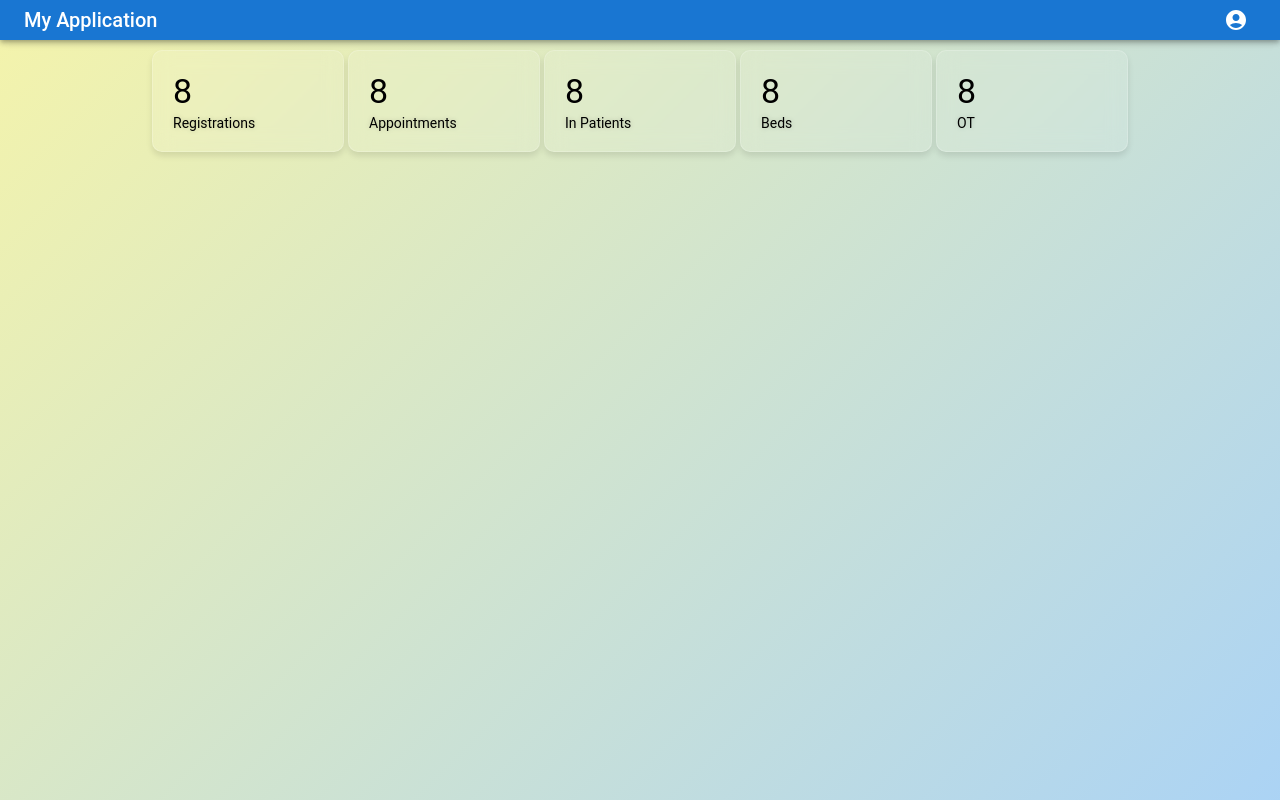
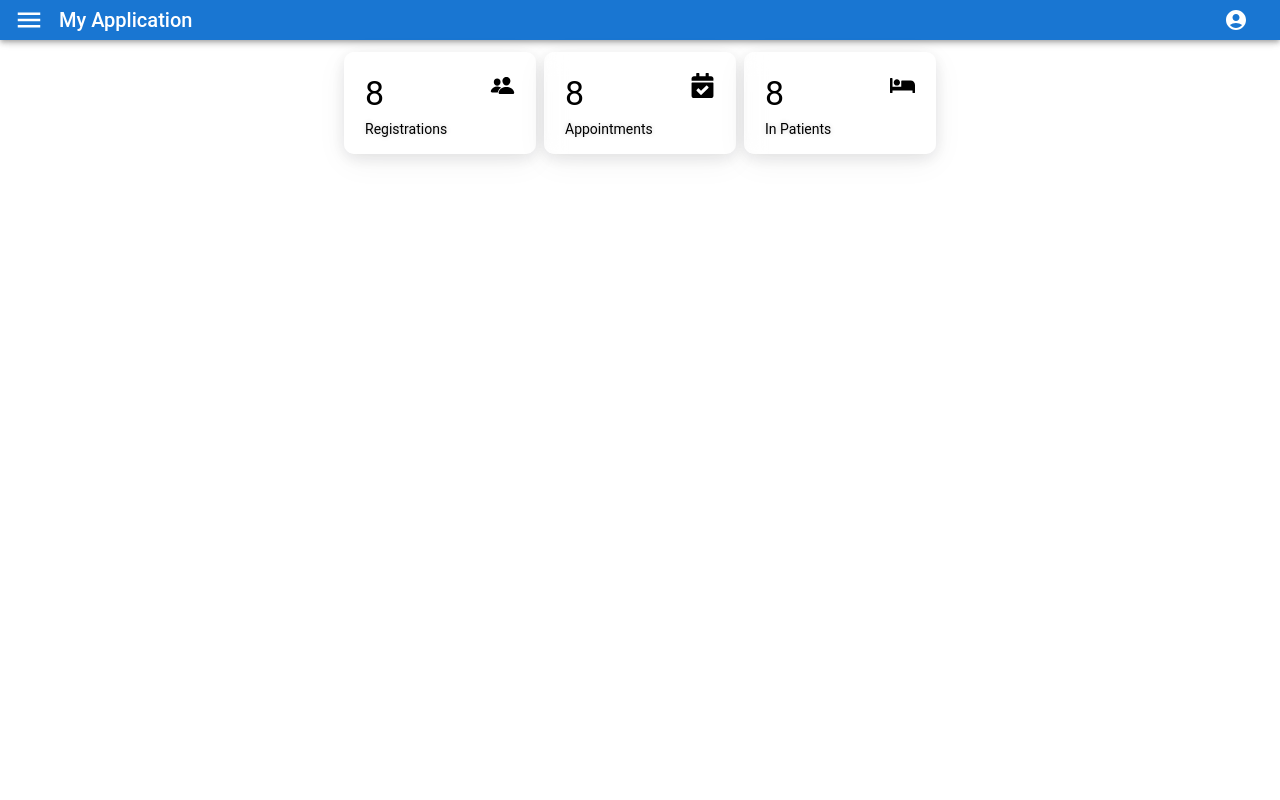
Before and after one commit to KiranBehara2312/ledgerbook, a React (Vite) app: page /pages/home in a window 1280 px wide. Built offline with nearby package versions, Linux system fonts and the light colour scheme.

Commit message:
Layout done

```diff
--- a/src/components/custom/MyHeading.jsx
+++ b/src/components/custom/MyHeading.jsx
@@ -5,9 +5,10 @@ const MyHeading = ({
   variant = "h5",
   text = "Default Heading",
   alignCenter = false,
+  sx = {}
 }) => {
   return (
-    <Typography variant={variant} className={alignCenter ? "alignCenter" : ""}>
+    <Typography variant={variant} className={alignCenter ? "alignCenter" : ""} sx={sx}>
       {text}
     </Typography>
   );
--- a/src/components/shared/MyHeader.jsx
+++ b/src/components/shared/MyHeader.jsx
@@ -1,11 +1,18 @@
-import React from "react";
-import { AppBar, Toolbar, Typography, IconButton } from "@mui/material";
-import { MdAccountCircle } from "react-icons/md";
+import React, { useState } from "react";
+import { AppBar, Toolbar, Typography, IconButton, Drawer } from "@mui/material";
+import { MdAccountCircle, MdMenu } from "react-icons/md";
 
 const MyHeader = () => {
+  const [open, setOpen] = useState(false);
   return (
+    <>
       <AppBar position="static" sx={{ height: "40px" }}>
         <Toolbar sx={{ minHeight: "40px !important", height: "40px" }}>
+          <MdMenu
+            size={30}
+            style={{ paddingRight: "15px", marginLeft: "-10px" }}
+            onClick={() => setOpen(true )}
+          />
           <Typography variant="h6" sx={{ flexGrow: 1 }}>
             My Application
           </Typography>
@@ -15,6 +22,10 @@ const MyHeader = () => {
           </IconButton>
         </Toolbar>
       </AppBar>
+      <Drawer open={open} onClose={() => setOpen(false)}>
+        {/* {DrawerList} */}ssf
+      </Drawer>
+    </>
   );
 };
 
--- a/src/layouts/base/base.css
+++ b/src/layouts/base/base.css
@@ -2,14 +2,14 @@ body {
   margin: auto;
   font-family: -apple-system, BlinkMacSystemFont, sans-serif;
   overflow: auto;
-  background: linear-gradient(
+  /* background: linear-gradient(
     315deg,
     rgb(252, 222, 177) 3%,
     rgb(164, 208, 252) 38%,
     rgb(252, 247, 163) 68%,
     rgb(255, 152, 152) 98%
   );
-  animation: gradient 40s ease infinite;
+  animation: gradient 40s ease infinite; */
   background-size: 400% 400%;
   background-attachment: fixed;
 }
--- a/src/pages/Home/index.jsx
+++ b/src/pages/Home/index.jsx
@@ -1,6 +1,8 @@
-import { Box, Paper } from "@mui/material";
+import { Box, Paper, Stack } from "@mui/material";
 import React from "react";
 import { GlassBG, MyHeading } from "../../components/custom";
+import { IoPeople } from "react-icons/io5";
+import { FaBed, FaCalendarCheck } from "react-icons/fa";
 
 const Home = () => {
   const cards = [
@@ -8,26 +10,19 @@ const Home = () => {
       count: 8,
       label: "Registrations",
       url: null,
+      icon: <IoPeople size={25} />,
     },
     {
       count: 8,
       label: "Appointments",
       url: null,
+      icon: <FaCalendarCheck size={25} />,
     },
     {
       count: 8,
       label: "In Patients",
       url: null,
-    },
-    {
-      count: 8,
-      label: "Beds",
-      url: null,
-    },
-    {
-      count: 8,
-      label: "OT",
-      url: null,
+      icon: <FaBed size={25} />,
     },
   ];
   return (
@@ -38,10 +33,14 @@ const Home = () => {
         return (
           <GlassBG
             key={i}
-            cardStyles={{ width: "150px", height: "60px", m: 0.25 }}
+            cardStyles={{ width: "150px", height: "60px", m: 0.5 }}
           >
-            <MyHeading text={x.count} variant="h4"/>
-            <MyHeading text={x.label} variant="body2"/>
+            <Stack direction={"row"}>
+              <MyHeading text={x.count} variant="h4" />
+              <span style={{ flex: "1" }}></span>
+              <span>{x.icon}</span>
+            </Stack>
+            <MyHeading text={x.label} variant="body2" sx={{ pt: 0.5 }} />
           </GlassBG>
         );
       })}
--- a/src/styles/glassmorphism.css
+++ b/src/styles/glassmorphism.css
@@ -14,7 +14,8 @@
   -webkit-backdrop-filter: blur(
     10px
   ) !important; /* Ensures compatibility with Safari */
-  box-shadow: 0 4px 6px rgba(0, 0, 0, 0.1) !important; /* Subtle shadow */
+  /* box-shadow: 0 4px 6px rgba(0, 0, 0, 0.1) !important; */
+  box-shadow: rgba(17, 17, 26, 0.1) 0px 4px 16px, rgba(17, 17, 26, 0.05) 0px 8px 32px !important;
   border: 1px solid rgba(255, 255, 255, 0.2) !important; /* Light border for contrast */
 }
 
```
Also changed, not shown: src/constants/MenuItems.jsx (added, +14 -0 lines). Lines whose indentation alone changed are shown as unchanged.
